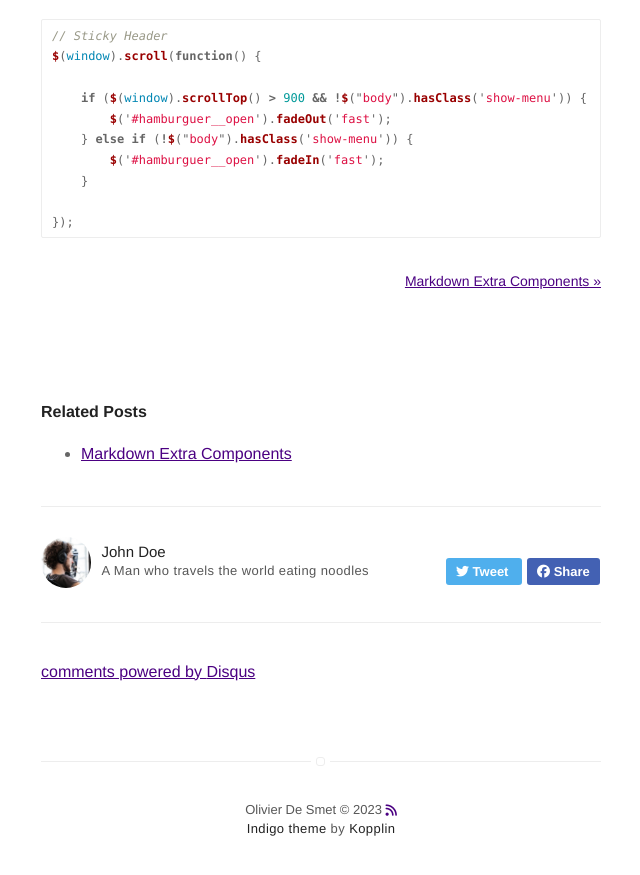
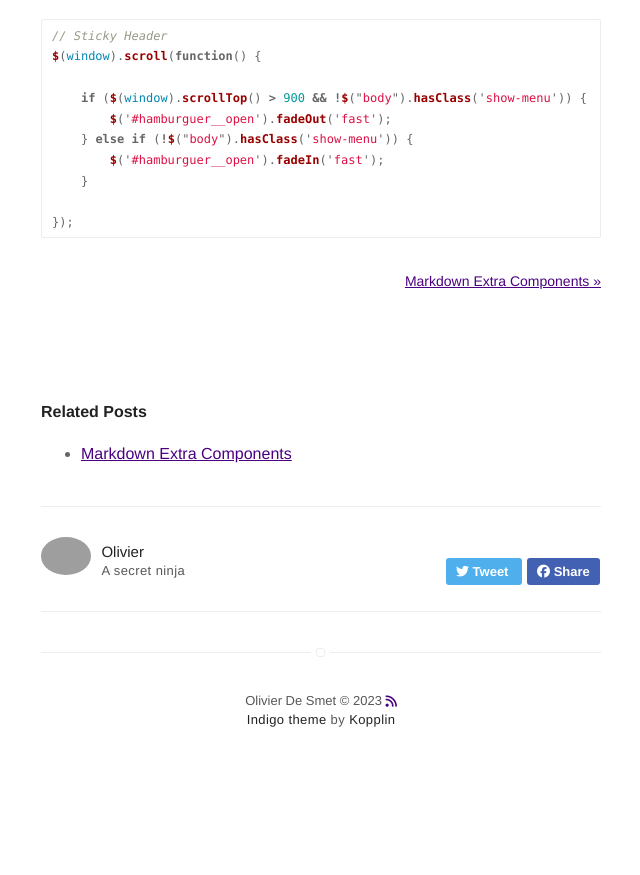
Before and after one commit to desmetolivier/olivierdesmet.github.io, a Jekyll site: the page built from _posts/2016-02-24-markdown-common-elements.markdown, in a window 1280 px wide and 900 px high, scrolled down 5177 px. Shown: the top 875 px of the window, without its empty margins (319-959 px from the left). Built offline with Jekyll 4.4.1, drawn with Linux system fonts in a browser that asks for light colours; nearby versions of some CDN libraries; comment, search, counter and statistics services are not loaded; after the commit the page ends 5968 px from its top, so only the background shows below that; grey boxes are pictures that could not be loaded.

Commit message:
Update _config.yml

```diff
--- a/_config.yml
+++ b/_config.yml
@@ -16,7 +16,7 @@ dark-theme: auto
 
 # If you want to include your resume, set to true
 # and specify source (external or local).
-resume: true
+resume: false
 resume-external: true
 resume-url: https://google.com/?q=my+resume
 
@@ -31,23 +31,23 @@ permalink: /:title/
 # if you don't want comments in your posts, leave categories empty
 disqus:
   shortname: github # enter this from your disqus account
-  categories: [blog, project] # only show disqus for posts that have these categories
+  categories:  # only show disqus for posts that have these categories
 
 # if you don't have any of social below, comment the line
-facebook: myfacebook
-twitter: mytwitter
-instagram: myinstagram
-linkedin: mylinkedin
-github: mygithub
-email: myemail@gmail.com
+# facebook: myfacebook
+# twitter: mytwitter
+# instagram: myinstagram
+linkedin: olivierdsmet
+github: desmetolivier
+# email: myemail@gmail.com
 
 authors:
   johndoe:
-    name: John Doe
-    bio: A Man who travels the world eating noodles
-    external-image: false
-    picture: assets/images/profile.jpg
-    twitter: johndoe
+    name: Olivier
+    bio: A secret ninja
+    external-image: true
+    picture: https://media.licdn.com/dms/image/D4E03AQHkkI-e_Fw-3g/profile-displayphoto-shrink_200_200/0/1692285951819?e=1704931200&v=beta&t=gmX3ZpmaWqpUBb-8AI_L6sSMQqbbJMk_bYyf7aLsNVo
+    linkedin: olivierdsmet
   jamesfoster:
     name: James Foster
     bio: A Man who develops software with coffee
@@ -61,11 +61,11 @@ authors:
 width: normal
 
 # if you don't need projects, comment the *projects* configs below
-projects: true
+projects: false
 
 # if you don't need "about" or "blog", comment them out below
 about: true
-blog: true
+# blog: true
 
 # do you want to show the "read time" of the posts?
 read-time: true
```
